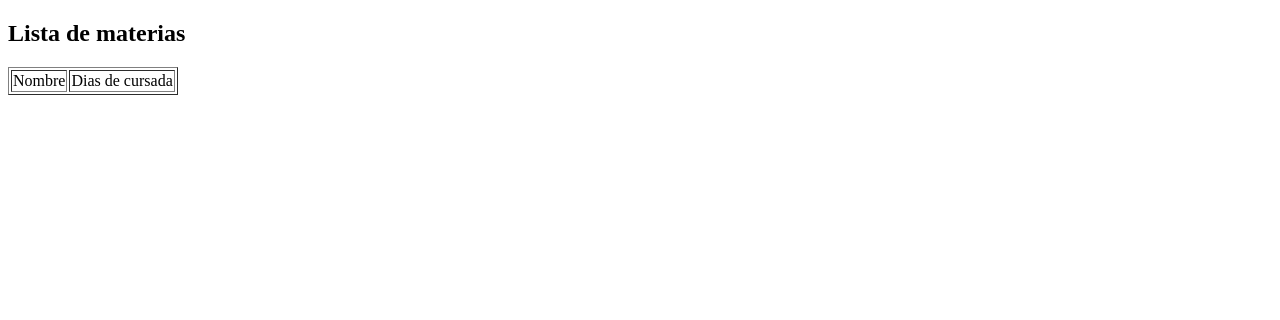
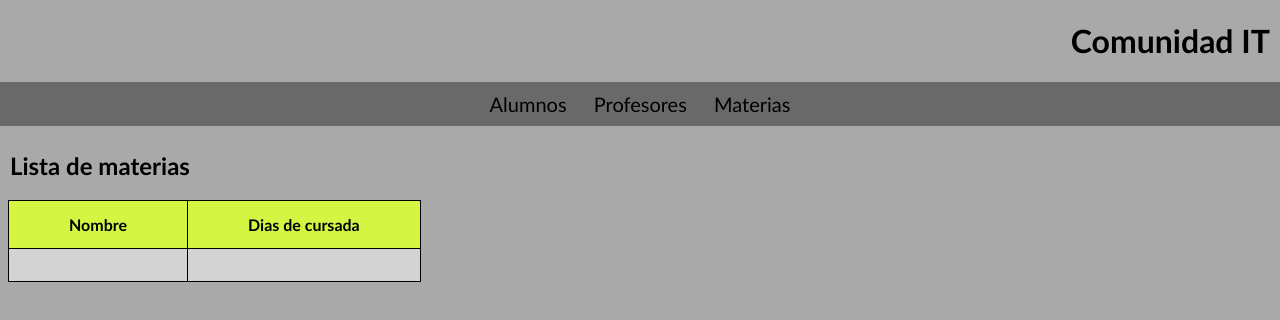
Before and after one commit to jmanupereira/ProyectoClaseNET5, a plain HTML site: page wwwroot/Views/listarMaterias.html in a window 1280 px wide. Drawn offline with Linux system fonts and the light colour scheme.

Commit message:
Proyecto General NET5 con css

```diff
--- a/wwwroot/Views/listarMaterias.html
+++ b/wwwroot/Views/listarMaterias.html
@@ -3,14 +3,25 @@
 <head>
     <meta charset="UTF-8">
     <meta name="viewport" content="width=device-width, initial-scale=1.0">
+    <link rel="stylesheet" type="text/css" href="../css/styles.css">
     <title>Lista de materias</title>
 </head>
 <body>
+    <h1 id="nombrePag">Comunidad IT</h1>
+    <nav id="navPrincipal">
+        <a href="/Views/alumnos.html">Alumnos</a>
+        <a href="/Views/profesores.html">Profesores</a>
+        <a href="/Views/materias.html">Materias</a>
+    </nav>
     <h2>Lista de materias</h2>
-    <table border="1">
+    <table>
         <tr>
-            <td>Nombre</td>
-            <td>Dias de cursada</td>
+            <th>Nombre</th>
+            <th>Dias de cursada</th>
+        </tr>
+        <tr>
+            <td></td>
+            <td></td>
         </tr>
     </table>
 </body>
--- /dev/null
+++ b/wwwroot/css/styles.css
@@ -0,0 +1,81 @@
+body{
+    font-family: 'Trebuchet MS', Arial, sans-serif;
+    background-color: darkgrey;
+    margin: 0px;
+}
+
+#nombrePag{
+    text-align: right;
+    margin-right: 10px;
+}
+
+h2{
+    padding-left: 10px;
+}
+
+ul{
+    list-style-type: circle;
+}
+
+li{
+    padding: 5px;
+}
+
+#navPrincipal{
+    font-size: 20px;
+    background-color: dimgray;
+    text-align: center;
+    margin-bottom: 25px;
+    padding: 10px;
+  }
+
+#navPrincipal a{
+    color: black;
+    text-decoration: none;
+    padding: 11px;
+}
+
+#navPrincipal a:hover{
+    background-color: lightgray;
+}
+
+a{
+    color: black;
+    text-decoration: none;
+}
+
+a:hover{
+    text-decoration: underline;
+}
+
+#caja{
+    background-color: lightgray;
+	width: 525px;
+	padding: 15px;
+    margin-top: 40px;
+    margin-left: 30%;
+    margin-bottom: 40px;
+}
+
+table{
+    border-collapse: collapse;
+    margin-left: 8px;
+}
+
+th{
+    background-color: rgb(212, 245, 65);
+    height: 45px;
+    text-align: center;
+}
+
+td{
+    background-color: lightgray;
+    height: 30px;
+    padding-left: 6px;
+}
+
+table, th, tr, td {
+    border: 1px solid black;
+    padding-left: 60px;
+    padding-right: 60px;
+  }
```
Also changed, not shown: wwwroot/Views/agregarAlumno.html (+11 -1 lines), wwwroot/Views/agregarMateria.html (+10 -0 lines), wwwroot/Views/agregarProfesor.html (+10 -0 lines), wwwroot/Views/alumnos.html (+8 -1 lines), wwwroot/Views/listarAlumnos.html (+15 -8 lines), wwwroot/Views/listarProfesores.html (+12 -5 lines), wwwroot/Views/materias.html (+8 -1 lines), wwwroot/Views/profesores.html (+8 -1 lines), wwwroot/index.html (+6 -7 lines).
